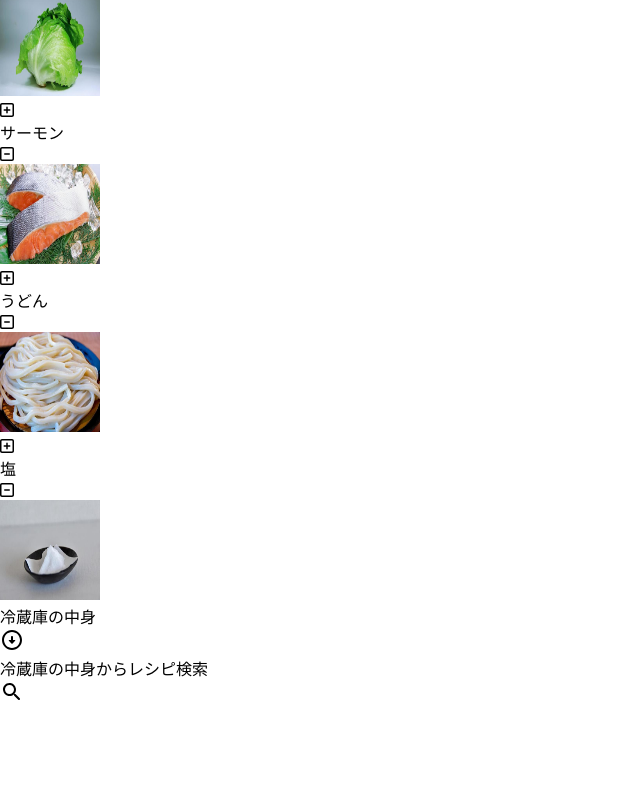
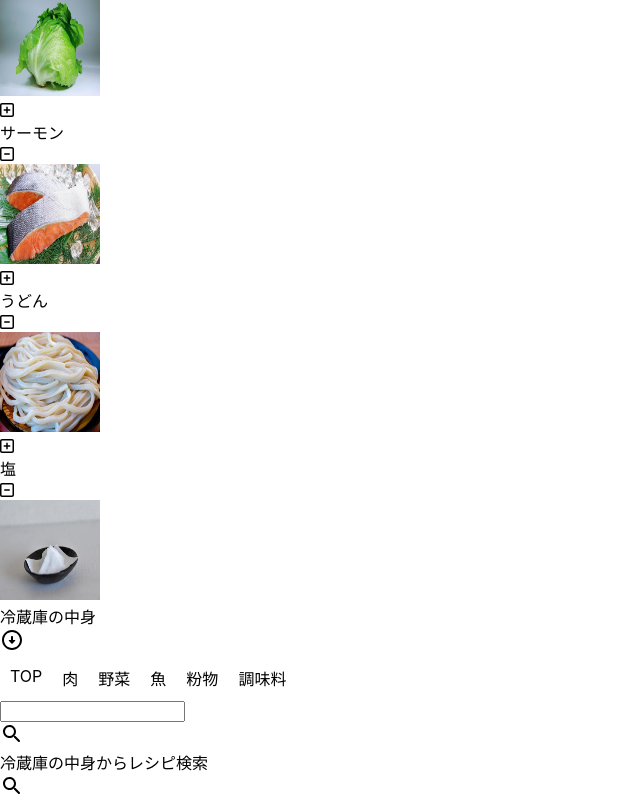
Before and after one commit to KentY6/Recipe-in-the-refrigerator, a React (Create React App) app: page /addFoodsPage in a window 1280 px wide. Shown: the part 1442-2244 px from the top of the page, without its empty margins (0-640 px from the left). Before the commit the page ends 2150 px from the top, so only its background shows below. Built offline with nearby package versions, Linux system fonts and the light colour scheme.

Commit message:
addFoodSearchFunctionToRefrigerator

```diff
--- a/src/components/CategoryTab.js
+++ b/src/components/CategoryTab.js
@@ -1,14 +1,16 @@
 import React from "react";
 
-export const CategoryTab = ({ categorySearch }) => {
-  const foodCategory = ["TOP", "肉", "野菜", "魚", "粉物", "調味料"];
+export const CategoryTab = ({ categorySearch, foodCategory, attribute }) => {
+  const inputCategory = (category) => {
+    categorySearch(category, attribute);
+  };
 
   return (
     <div className="categoryTab">
       {foodCategory.map((category, index) => (
         <div
           className="categoryText"
-          onClick={() => categorySearch(category)}
+          onClick={() => inputCategory(category)}
           key={index}
         >
           {category}
--- a/src/components/SearchBar.js
+++ b/src/components/SearchBar.js
@@ -1,12 +1,12 @@
 import React, { useState } from "react";
 import SearchRoundedIcon from "@mui/icons-material/SearchRounded";
 
-export const SearchBar = ({ searchFood }) => {
+export const SearchBar = ({ searchFood, attribute }) => {
   const [searchWord, setSearchWord] = useState("");
 
   const getInputText = (e) => {
     e.preventDefault();
-    searchFood(searchWord);
+    searchFood(searchWord, attribute);
   };
 
   return (
--- a/src/screens/AddFoodsPage.js
+++ b/src/screens/AddFoodsPage.js
@@ -15,7 +15,12 @@ export const AddFoodsPage = ({
 }) => {
   // 食材リストの選択されているカテゴリータブ
   const [categorizedFoodList, setCategorizedFoodList] = useState([]);
+  const [categorizedRefrigerator, setCategorizedRefrigerator] = useState([]);
   const [searchedFoodList, setSearchedFoodList] = useState([]);
+  const [searchedRefrigerator, setSearchedRefrigerator] = useState([]);
+
+  // todo:カテゴリーは親コンポーネントで管理して子コンポーネント単体をmapする
+  const foodCategory = ["TOP", "肉", "野菜", "魚", "粉物", "調味料"];
 
   // 冷蔵庫の中身に食材リストで選択した食材を追加する
   const addFoodInRefrigerator = (data) => {
@@ -36,19 +41,41 @@ export const AddFoodsPage = ({
   };
 
   // ワード検索機能
-  const searchFood = (searchWord) => {
+  const searchFood = (searchWord, attribute) => {
+    if (attribute === "foodList") {
       const filterFoodList = foodList.filter(
         (food) => food.name.indexOf(searchWord) !== -1
       );
       setSearchedFoodList(filterFoodList);
+    } else {
+      if (attribute === "refrigerator") {
+        const filterRefrigerator = foodInTheRefrigerator.filter(
+          (food) => food.name.indexOf(searchWord) !== -1
+        );
+        setSearchedRefrigerator(filterRefrigerator);
+      }
+    }
   };
 
   // カテゴリー検索機能
-  const categorySearch = (selectedCategory) => {
+  const categorySearch = (selectedCategory, attribute) => {
+    if (attribute === "foodList") {
       setSearchedFoodList("");
       setCategorizedFoodList(
         foodList.filter((food) => food.category === selectedCategory)
       );
+    } else {
+      if (attribute === "refrigerator") {
+        setSearchedRefrigerator("");
+        setCategorizedRefrigerator(
+          foodInTheRefrigerator.filter(
+            (food) => food.category === selectedCategory
+          )
+        );
+      } else {
+        return;
+      }
+    }
   };
 
   return (
@@ -60,11 +87,19 @@ export const AddFoodsPage = ({
 
       {/* 食材リスト */}
       <div className="foodListContainer">
+        {/* todo:AccordionButtonの名前が要リファクタリング(アセンブリのイメージで細分化)*/}
         <AccordionButton text={"食材リスト"} />
         <div className="foodListBox">
-          <CategoryTab categorySearch={categorySearch} />
-          <SearchBar searchFood={searchFood} />
+          <CategoryTab
+            categorySearch={categorySearch}
+            foodCategory={foodCategory}
+            setCategorizedFoodList={setCategorizedFoodList}
+            setSearchedFoodList={setSearchedFoodList}
+            attribute={"foodList"}
+          />
+          <SearchBar searchFood={searchFood} attribute={"foodList"} />
           <div className="foodList">
+            {/* todo:isFoodは関数を作ってからそれを渡すのが良い(三項演算子でネストを作るのが良くない) */}
             <List
               isFood={
                 searchedFoodList.length > 0
@@ -85,10 +120,23 @@ export const AddFoodsPage = ({
       <div className="RefrigeratorContainer">
         <AccordionButton text={"冷蔵庫の中身"} />
         <div className="refrigeratorBox">
+          <CategoryTab
+            categorySearch={categorySearch}
+            foodCategory={foodCategory}
+            setCategorizedRefrigerator={setCategorizedRefrigerator}
+            attribute={"refrigerator"}
+          />
+          <SearchBar searchFood={searchFood} attribute={"refrigerator"} />
           <List
-            isFood={foodInTheRefrigerator}
+            isFood={
+              searchedRefrigerator.length > 0
+                ? searchedRefrigerator
+                : categorizedRefrigerator.length > 0
+                ? categorizedRefrigerator
+                : foodInTheRefrigerator
+            }
             deleteFood={deleteFood}
-            listOrRefrigerator={"refrigerator"}
+            attribute={"refrigerator"}
           />
         </div>
       </div>
```
Lines whose indentation alone changed are shown as unchanged.
